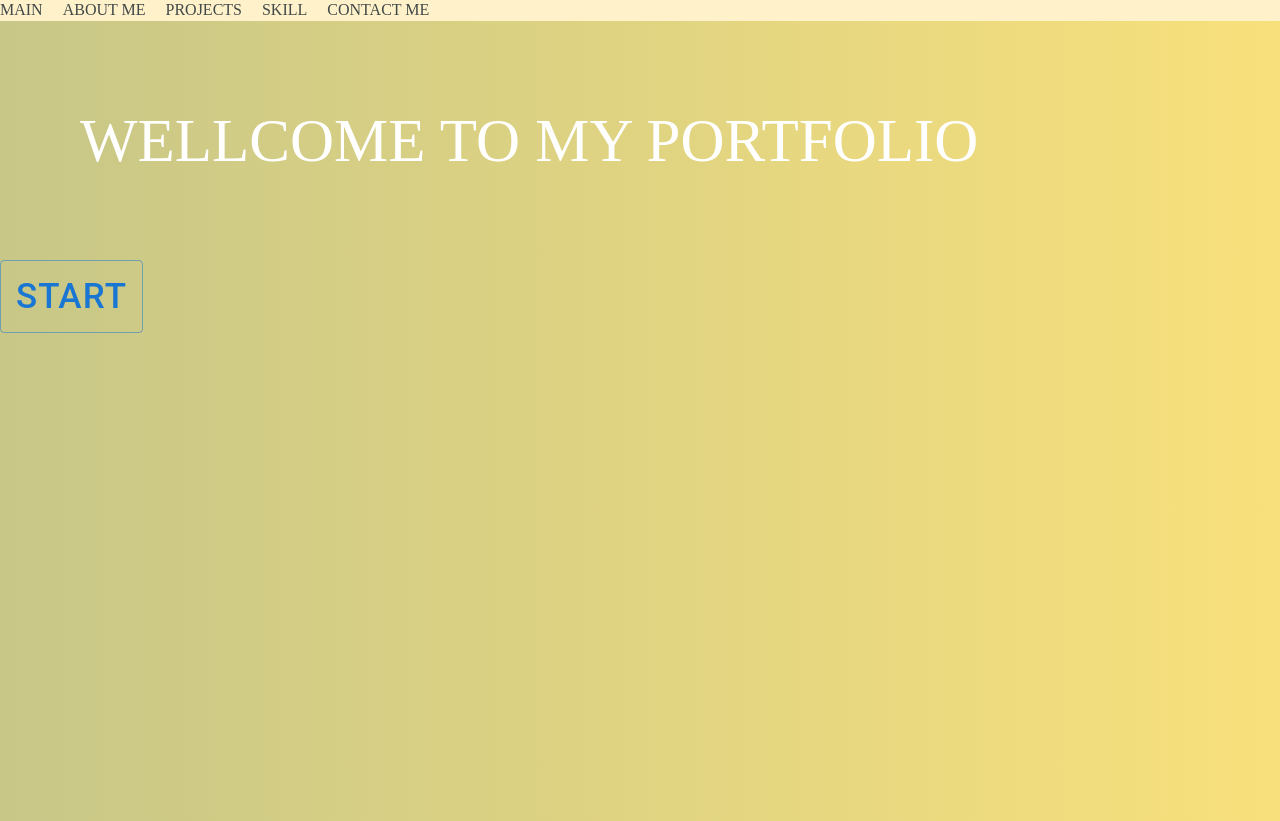
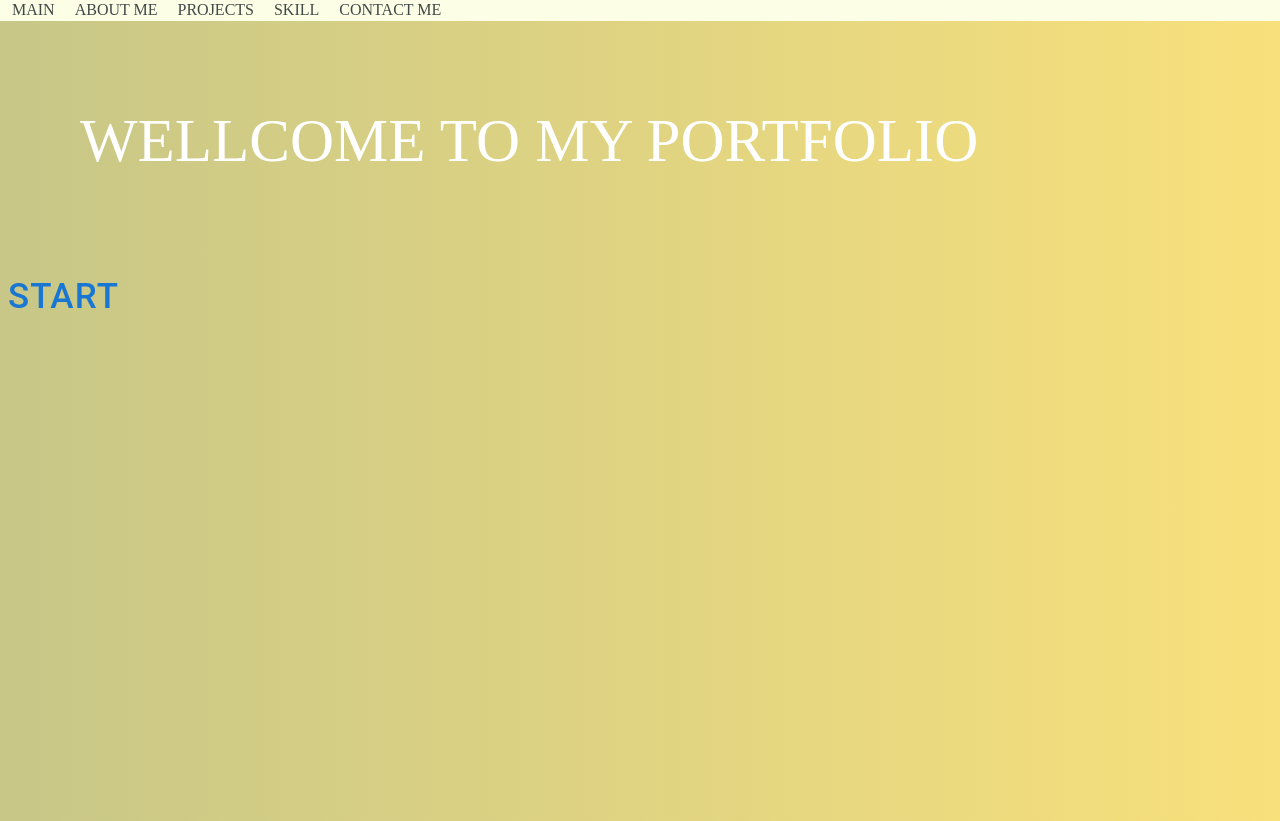
Before and after one commit to Bravetomato/my_portfolio, a React (Create React App) app: page /#/ in a window 1280 px wide. Built offline with nearby package versions, Linux system fonts and the light colour scheme; a web font is replaced by a local one.

Commit message:
Add darkmode-1

```diff
--- a/src/App.js
+++ b/src/App.js
@@ -12,13 +12,15 @@ function App() {
 
   return (
     <>
-      <header className="Header">
-        <NavLink to="/main" className="cursor-pointer pr-5">MAIN</NavLink>
+      <topBar>
+       <div>
+        <NavLink to="/main" className="cursor-pointer pl-3 pr-5">MAIN</NavLink>
         <NavLink to="/aboutme" className="cursor-pointer pr-5">ABOUT ME</NavLink>
         <NavLink to="/projects" className="cursor-pointer pr-5">PROJECTS</NavLink>
         <NavLink to="/skill" className="cursor-pointer pr-5">SKILL</NavLink>
         <NavLink to="/contactme" className="cursor-pointer">CONTACT ME</NavLink>
-      </header>
+       </div>
+      </topBar>
       <Routes>
         <Route path="/main" element={<MainPage />} />
         <Route path="/aboutme" element={<AboutMePage />} />
--- a/src/index.css
+++ b/src/index.css
@@ -31,11 +31,7 @@ html, body, #root {
 }
 
 #root {
-  background-color: #FFE697;
-}
-
-.Header {
-  background-color: rgba( 255, 255, 255, 0.5 );
+  background-color: #FCFFE6;
 }
 
 /* MainPage backround- gradient */
--- a/src/pages/AboutMePage.js
+++ b/src/pages/AboutMePage.js
@@ -1,3 +1,4 @@
+import DarkMode from "./pages/DarkMode";
 
 
 export default function AboutMePage() {
--- /dev/null
+++ b/src/pages/DarkMode.js
@@ -0,0 +1,13 @@
+import * as React from 'react';
+import FormGroup from '@mui/material/FormGroup';
+import FormControlLabel from '@mui/material/FormControlLabel';
+import Switch from '@mui/material/Switch';
+
+export default function SwitchLabels() {
+  return (
+    <FormGroup>
+      <FormControlLabel control={<Switch defaultChecked />} label="Label" />
+      <FormControlLabel disabled control={<Switch />} label="Disabled" />
+    </FormGroup>
+  );
+}
--- a/src/pages/MainPage.js
+++ b/src/pages/MainPage.js
@@ -19,7 +19,7 @@ export default function MainPage() {
        <div className="MainPage">
         <h2 type="text" style={mainStyle} className="p-20">WELLCOME TO MY PORTFOLIO</h2>
         <Link to="/aboutme">
-        <Button variant="outlined" style={nextButtonStyle} className="p-20 ">START</Button>
+        <Button variant="text" style={nextButtonStyle} className="p-20">START</Button>
         </Link>
        </div>
       </>
```
